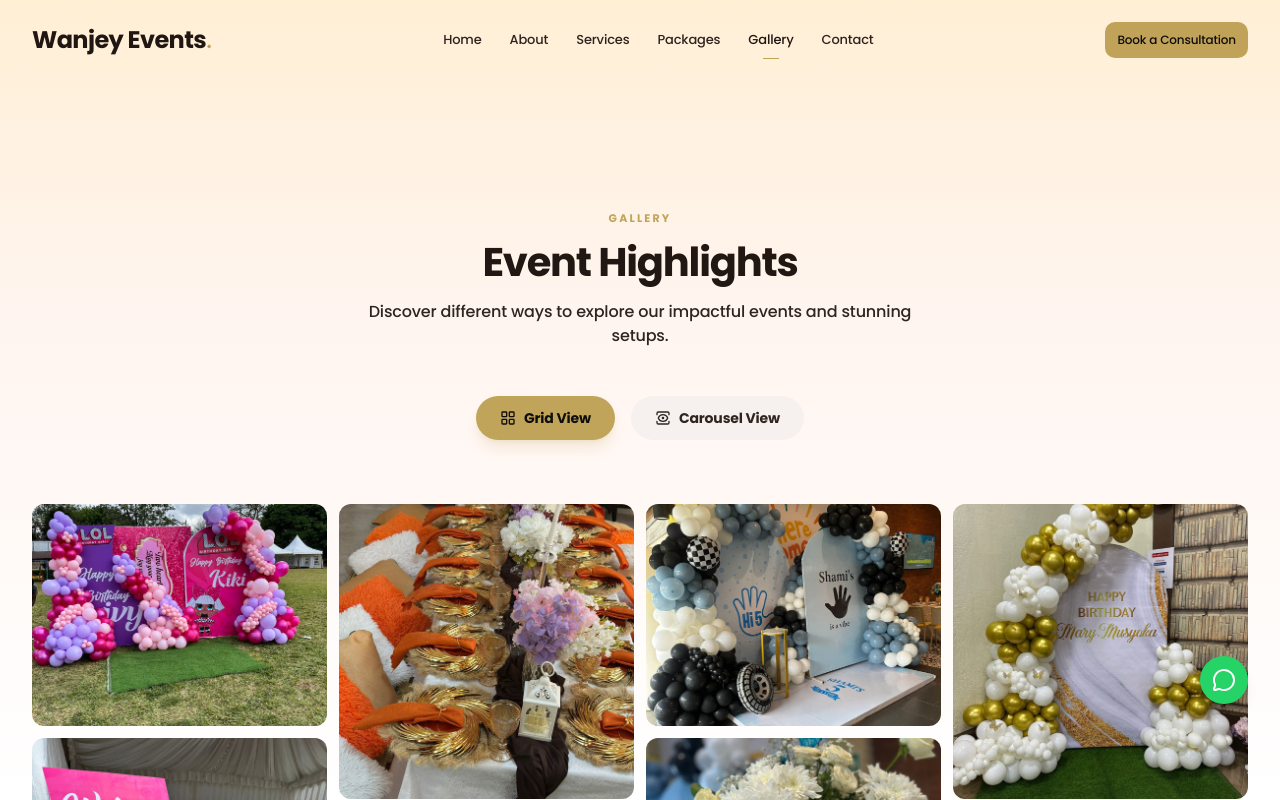
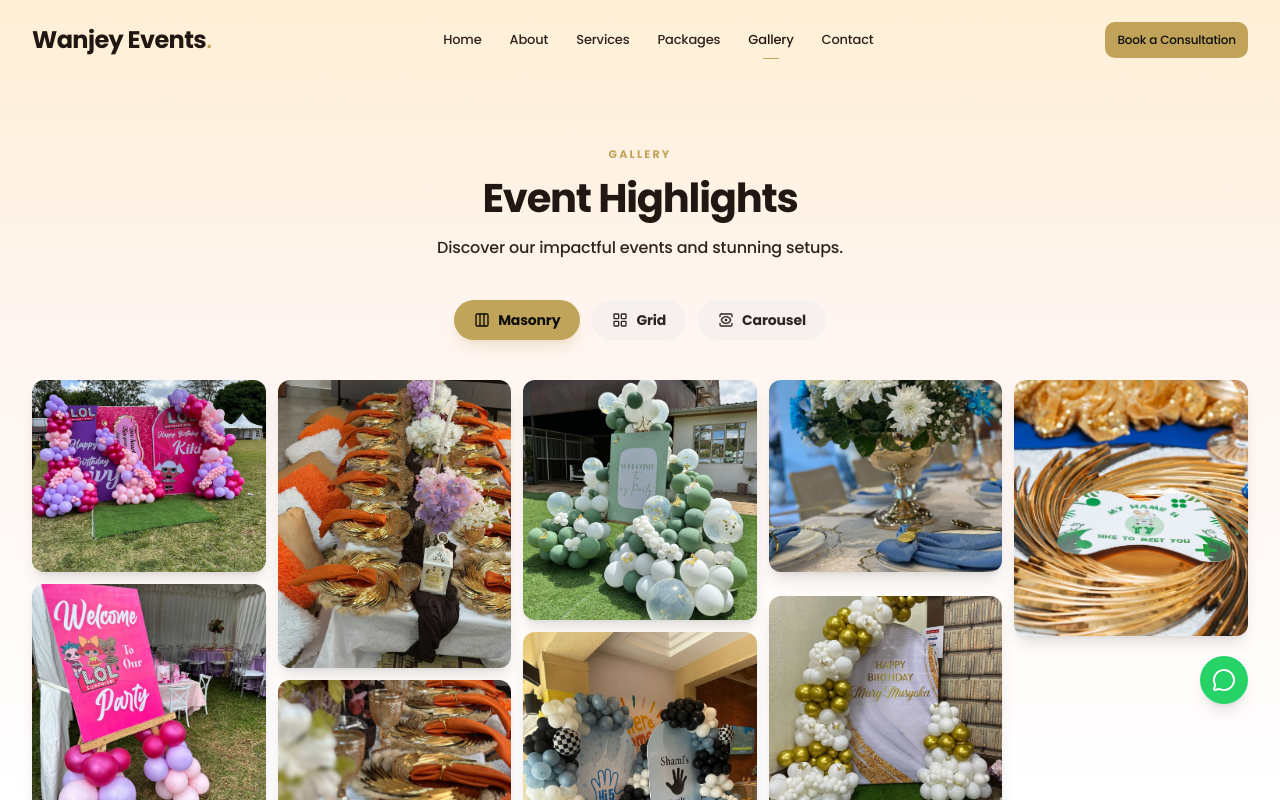
Before and after one commit to malnusagency-lgtm/wanjey-events, a Next.js app: page /gallery in a window 1280 px wide. Shown: the top 800 px of the page. Built offline with nearby package versions, Linux system fonts and the light colour scheme.

Commit message:
Final polish: Instagram links, glassmorphism cards, premium masonry gallery, performance optimization, and tightened spacing across all pages

```diff
--- a/next.config.ts
+++ b/next.config.ts
@@ -3,6 +3,9 @@ import type { NextConfig } from "next";
 const nextConfig: NextConfig = {
   images: {
     formats: ["image/avif", "image/webp"],
+    deviceSizes: [640, 750, 828, 1080, 1200, 1920],
+    imageSizes: [16, 32, 48, 64, 96, 128, 256],
+    minimumCacheTTL: 31536000,
   },
 };
 
--- a/src/app/contact/ContactClient.tsx
+++ b/src/app/contact/ContactClient.tsx
@@ -61,14 +61,14 @@ export default function ContactClient() {
   ) => setForm((prev) => ({ ...prev, [field]: e.target.value }));
 
   return (
-    <section className="py-24 md:py-32">
+    <section className="py-12 md:py-16">
       <div className="container">
         <AnimatedSection className="text-center">
           <p className="section-label">Contact</p>
           <h1 className="section-heading">Let&apos;s Plan Your Next Event</h1>
         </AnimatedSection>
 
-        <div className="mt-16 grid gap-12 lg:grid-cols-3 lg:gap-16">
+        <div className="mt-10 grid gap-12 lg:grid-cols-3 lg:gap-16">
           <AnimatedSection className="lg:col-span-2">
             {submitted ? (
               <div className="premium-card flex flex-col items-center p-16 text-center">
--- a/src/app/gallery/GalleryClient.tsx
+++ b/src/app/gallery/GalleryClient.tsx
@@ -2,7 +2,7 @@
 import { useState, useEffect, useCallback, useRef } from "react";
 import Image from "next/image";
 import { motion, AnimatePresence } from "framer-motion";
-import { ChevronLeft, ChevronRight, X, LayoutGrid, View as CarouselIcon } from "lucide-react";
+import { ChevronLeft, ChevronRight, X, LayoutGrid, View as CarouselIcon, Columns3 } from "lucide-react";
 import { Button } from "@/components/ui/button";
 import AnimatedSection from "@/components/AnimatedSection";
 
@@ -79,15 +79,17 @@ const images = [
   { src: "/assets/gallery/event-70.jpg", alt: "Party event highlight" },
 ];
 
-const aspectRatios = ["aspect-[4/3]", "aspect-[3/4]", "aspect-[4/3]", "aspect-square", "aspect-[3/4]", "aspect-[4/3]"];
+// Masonry height patterns for visual variety
+const masonryHeights = ["h-48", "h-64", "h-56", "h-72", "h-52", "h-60", "h-80", "h-48", "h-68", "h-56"];
 const ITEMS_PER_PAGE = 12;
 
 export default function GalleryClient() {
-  const [viewMode, setViewMode] = useState<'grid' | 'carousel'>('grid');
+  const [viewMode, setViewMode] = useState<'grid' | 'masonry' | 'carousel'>('masonry');
   const [selectedIndex, setSelectedIndex] = useState<number | null>(null);
   const [direction, setDirection] = useState(0);
   const [visibleCount, setVisibleCount] = useState(ITEMS_PER_PAGE);
   const [showSwipeHint, setShowSwipeHint] = useState(true);
+  const [touchStart, setTouchStart] = useState<number | null>(null);
 
   // Carousel specific state
   const [carouselIndex, setCarouselIndex] = useState(0);
@@ -114,6 +116,20 @@ export default function GalleryClient() {
     setSelectedIndex((prev) => (prev! - 1 + images.length) % images.length);
   }, [selectedIndex]);
 
+  // Touch swipe support for lightbox
+  const handleTouchStart = (e: React.TouchEvent) => {
+    setTouchStart(e.touches[0].clientX);
+  };
+  const handleTouchEnd = (e: React.TouchEvent) => {
+    if (touchStart === null) return;
+    const diff = touchStart - e.changedTouches[0].clientX;
+    if (Math.abs(diff) > 50) {
+      if (diff > 0) goNext();
+      else goPrev();
+    }
+    setTouchStart(null);
+  };
+
   // Keyboard nav + body lock
   useEffect(() => {
     if (selectedIndex === null) return;
@@ -136,87 +152,82 @@ export default function GalleryClient() {
     return () => clearTimeout(t);
   }, [selectedIndex]);
 
-  const slideVariants = {
-    enter: (dir: number) => ({ x: dir > 0 ? 80 : -80, opacity: 0, scale: 0.95 }),
-    center: { x: 0, opacity: 1, scale: 1 },
-    exit: (dir: number) => ({ x: dir > 0 ? -80 : 80, opacity: 0, scale: 0.95 }),
-  };
-
   const carouselNext = () => setCarouselIndex((prev) => (prev + 1) % images.length);
   const carouselPrev = () => setCarouselIndex((prev) => (prev - 1 + images.length) % images.length);
 
+  const viewOptions = [
+    { key: 'masonry' as const, icon: Columns3, label: 'Masonry' },
+    { key: 'grid' as const, icon: LayoutGrid, label: 'Grid' },
+    { key: 'carousel' as const, icon: CarouselIcon, label: 'Carousel' },
+  ];
+
   return (
     <>
-      <section className="py-24 md:py-32">
+      <section className="py-12 md:py-16">
         <div className="container">
           <AnimatedSection className="text-center">
             <p className="section-label">Gallery</p>
             <h1 className="section-heading">Event Highlights</h1>
             <p className="section-subtext">
-              Discover different ways to explore our impactful events and stunning setups.
+              Discover our impactful events and stunning setups.
             </p>
           </AnimatedSection>
 
           {/* View Toggle */}
-          <div className="mt-12 flex justify-center gap-4">
+          <div className="mt-10 flex justify-center gap-3">
+            {viewOptions.map(({ key, icon: Icon, label }) => (
               <button
-              onClick={() => setViewMode('grid')}
-              className={`flex items-center gap-2 rounded-full px-6 py-3 text-sm font-bold transition-all duration-300 ${
-                viewMode === 'grid'
+                key={key}
+                onClick={() => setViewMode(key)}
+                className={`flex items-center gap-2 rounded-full px-5 py-2.5 text-sm font-bold transition-all duration-300 ${
+                  viewMode === key
                   ? "bg-accent text-accent-foreground shadow-lg shadow-accent/20"
                   : "bg-secondary text-muted-foreground hover:bg-secondary/80"
                 }`}
               >
-              <LayoutGrid className="h-4 w-4" />
-              Grid View
+                <Icon className="h-4 w-4" />
+                {label}
               </button>
-            <button
-              onClick={() => setViewMode('carousel')}
-              className={`flex items-center gap-2 rounded-full px-6 py-3 text-sm font-bold transition-all duration-300 ${
-                viewMode === 'carousel'
-                ? "bg-accent text-accent-foreground shadow-lg shadow-accent/20"
-                : "bg-secondary text-muted-foreground hover:bg-secondary/80"
-              }`}
-            >
-              <CarouselIcon className="h-4 w-4" />
-              Carousel View
-            </button>
+            ))}
           </div>
 
-          <div className="mt-16">
+          <div className="mt-10">
             <AnimatePresence mode="wait">
-              {viewMode === 'grid' ? (
+              {/* === MASONRY VIEW === */}
+              {viewMode === 'masonry' && (
                 <motion.div
-                  key="grid"
+                  key="masonry"
                   initial={{ opacity: 0, y: 20 }}
                   animate={{ opacity: 1, y: 0 }}
                   exit={{ opacity: 0, y: -20 }}
                   transition={{ duration: 0.5 }}
                 >
-                  <div className="columns-2 gap-2 sm:gap-3 lg:columns-3 xl:columns-4">
+                  <div className="columns-2 gap-3 sm:columns-3 lg:columns-4 xl:columns-5">
                     {visible.map((img, i) => (
                       <motion.div
                         key={img.src}
-                        layout
-                        initial={{ opacity: 0, scale: 0.95 }}
-                        animate={{ opacity: 1, scale: 1 }}
-                        transition={{ duration: 0.35, delay: i * 0.02 }}
-                        className="mb-2 sm:mb-3 break-inside-avoid"
+                        initial={{ opacity: 0, y: 20 }}
+                        animate={{ opacity: 1, y: 0 }}
+                        transition={{ duration: 0.4, delay: i * 0.02 }}
+                        className="mb-3 break-inside-avoid"
                       >
                         <div
-                          className="group cursor-pointer overflow-hidden rounded-lg sm:rounded-xl"
+                          className="group relative cursor-pointer overflow-hidden rounded-xl shadow-lg hover:shadow-2xl transition-all duration-500"
                           onClick={() => openLightbox(i)}
                         >
-                          <div className={`relative ${aspectRatios[i % aspectRatios.length]}`}>
+                          <div className={`relative ${masonryHeights[i % masonryHeights.length]} sm:${masonryHeights[(i + 3) % masonryHeights.length]}`}>
                             <Image
                               src={img.src}
                               alt={img.alt}
                               fill
-                              sizes="(max-width: 640px) 50vw, (max-width: 1024px) 33vw, 25vw"
-                              className="object-cover transition-transform duration-700 ease-out group-hover:scale-[1.03]"
+                              sizes="(max-width: 640px) 50vw, (max-width: 1024px) 33vw, 20vw"
+                              className="object-cover transition-transform duration-700 ease-out group-hover:scale-105"
                               loading="lazy"
                             />
-                            <div className="absolute inset-0 bg-primary/0 transition-all duration-500 group-hover:bg-primary/20" />
+                            {/* Hover overlay with title */}
+                            <div className="absolute inset-0 bg-gradient-to-t from-black/60 via-transparent to-transparent opacity-0 group-hover:opacity-100 transition-opacity duration-500 flex items-end p-4">
+                              <p className="text-white text-xs font-medium truncate">{img.alt}</p>
+                            </div>
                           </div>
                         </div>
                       </motion.div>
@@ -224,7 +235,7 @@ export default function GalleryClient() {
                   </div>
 
                   {hasMore && (
-                    <AnimatedSection className="mt-12 text-center">
+                    <AnimatedSection className="mt-10 text-center">
                       <Button
                         variant="outline"
                         size="lg"
@@ -236,7 +247,64 @@ export default function GalleryClient() {
                     </AnimatedSection>
                   )}
                 </motion.div>
-              ) : (
+              )}
+
+              {/* === GRID VIEW === */}
+              {viewMode === 'grid' && (
+                <motion.div
+                  key="grid"
+                  initial={{ opacity: 0, y: 20 }}
+                  animate={{ opacity: 1, y: 0 }}
+                  exit={{ opacity: 0, y: -20 }}
+                  transition={{ duration: 0.5 }}
+                >
+                  <div className="grid grid-cols-2 gap-3 sm:grid-cols-3 lg:grid-cols-4 xl:grid-cols-5">
+                    {visible.map((img, i) => (
+                      <motion.div
+                        key={img.src}
+                        initial={{ opacity: 0, scale: 0.95 }}
+                        animate={{ opacity: 1, scale: 1 }}
+                        transition={{ duration: 0.35, delay: i * 0.02 }}
+                      >
+                        <div
+                          className="group cursor-pointer overflow-hidden rounded-xl shadow-lg hover:shadow-2xl transition-all duration-500"
+                          onClick={() => openLightbox(i)}
+                        >
+                          <div className="relative aspect-square">
+                            <Image
+                              src={img.src}
+                              alt={img.alt}
+                              fill
+                              sizes="(max-width: 640px) 50vw, (max-width: 1024px) 33vw, 20vw"
+                              className="object-cover transition-transform duration-700 ease-out group-hover:scale-105"
+                              loading="lazy"
+                            />
+                            <div className="absolute inset-0 bg-gradient-to-t from-black/60 via-transparent to-transparent opacity-0 group-hover:opacity-100 transition-opacity duration-500 flex items-end p-3">
+                              <p className="text-white text-xs font-medium truncate">{img.alt}</p>
+                            </div>
+                          </div>
+                        </div>
+                      </motion.div>
+                    ))}
+                  </div>
+
+                  {hasMore && (
+                    <AnimatedSection className="mt-10 text-center">
+                      <Button
+                        variant="outline"
+                        size="lg"
+                        onClick={() => setVisibleCount((prev) => prev + ITEMS_PER_PAGE)}
+                        className="font-sans px-10"
+                      >
+                        View More ({images.length - visibleCount} remaining)
+                      </Button>
+                    </AnimatedSection>
+                  )}
+                </motion.div>
+              )}
+
+              {/* === CAROUSEL VIEW === */}
+              {viewMode === 'carousel' && (
                 <motion.div
                   key="carousel"
                   initial={{ opacity: 0, y: 20 }}
@@ -245,7 +313,7 @@ export default function GalleryClient() {
                   transition={{ duration: 0.5 }}
                   className="relative mx-auto max-w-5xl"
                 >
-                  <div className="relative aspect-[16/9] overflow-hidden rounded-2xl bg-black/5">
+                  <div className="relative aspect-[16/9] overflow-hidden rounded-2xl bg-black/5 shadow-2xl">
                     <AnimatePresence mode="wait">
                       <motion.div
                         key={carouselIndex}
@@ -266,32 +334,42 @@ export default function GalleryClient() {
                       </motion.div>
                     </AnimatePresence>
 
+                    {/* Counter badge */}
+                    <div className="absolute top-4 right-4 z-10 rounded-full bg-black/40 backdrop-blur-md px-3 py-1 text-xs font-bold text-white">
+                      {carouselIndex + 1} / {images.length}
+                    </div>
+
+                    {/* Caption */}
+                    <div className="absolute bottom-4 left-4 z-10">
+                      <p className="text-white text-sm font-medium drop-shadow-lg">{images[carouselIndex].alt}</p>
+                    </div>
+
                     {/* Navigation */}
                     <button
                       onClick={carouselPrev}
-                      className="absolute left-4 top-1/2 -translate-y-1/2 flex h-12 w-12 items-center justify-center rounded-full bg-white/10 text-white backdrop-blur-md transition-all hover:bg-white/20"
+                      className="absolute left-4 top-1/2 -translate-y-1/2 flex h-12 w-12 items-center justify-center rounded-full bg-white/10 text-white backdrop-blur-md transition-all hover:bg-white/20 z-10"
                     >
                       <ChevronLeft className="h-6 w-6" />
                     </button>
                     <button
                       onClick={carouselNext}
-                      className="absolute right-4 top-1/2 -translate-y-1/2 flex h-12 w-12 items-center justify-center rounded-full bg-white/10 text-white backdrop-blur-md transition-all hover:bg-white/20"
+                      className="absolute right-4 top-1/2 -translate-y-1/2 flex h-12 w-12 items-center justify-center rounded-full bg-white/10 text-white backdrop-blur-md transition-all hover:bg-white/20 z-10"
                     >
                       <ChevronRight className="h-6 w-6" />
                     </button>
                   </div>
 
                   {/* Thumbnails below carousel */}
-                  <div className="mt-6 flex gap-3 overflow-x-auto pb-4 scrollbar-hide">
+                  <div className="mt-4 flex gap-2 overflow-x-auto pb-4 scrollbar-hide">
                     {images.map((img, idx) => (
                       <button
                         key={idx}
                         onClick={() => setCarouselIndex(idx)}
-                        className={`relative h-20 w-32 shrink-0 overflow-hidden rounded-lg border-2 transition-all duration-300 ${
-                          carouselIndex === idx ? 'border-accent scale-105' : 'border-transparent opacity-50 hover:opacity-100'
+                        className={`relative h-16 w-24 shrink-0 overflow-hidden rounded-lg border-2 transition-all duration-300 ${
+                          carouselIndex === idx ? 'border-accent scale-105 shadow-lg' : 'border-transparent opacity-50 hover:opacity-100'
                         }`}
                       >
-                        <Image src={img.src} alt="thumb" fill className="object-cover" />
+                        <Image src={img.src} alt="thumb" fill className="object-cover" loading="lazy" />
                       </button>
                     ))}
                   </div>
@@ -302,22 +380,46 @@ export default function GalleryClient() {
         </div>
       </section>
 
-      {/* Lightbox remains for grid view */}
+      {/* Premium Lightbox */}
       <AnimatePresence>
         {selectedIndex !== null && (
           <motion.div
             initial={{ opacity: 0 }}
             animate={{ opacity: 1 }}
             exit={{ opacity: 0 }}
-            className="fixed inset-0 z-[100] flex items-center justify-center bg-primary/90 backdrop-blur-md"
+            className="fixed inset-0 z-[100] flex items-center justify-center bg-black/90 backdrop-blur-md"
             onClick={closeLightbox}
+            onTouchStart={handleTouchStart}
+            onTouchEnd={handleTouchEnd}
           >
-            <button onClick={closeLightbox} className="absolute right-4 top-12 sm:top-4 z-10 p-3 text-white"><X className="h-6 w-6" /></button>
+            {/* Close button */}
+            <button onClick={closeLightbox} className="absolute right-4 top-12 sm:top-4 z-10 p-3 text-white/80 hover:text-white transition-colors">
+              <X className="h-7 w-7" />
+            </button>
 
-            <button onClick={(e) => { e.stopPropagation(); goPrev(); }} className="absolute left-6 top-1/2 -translate-y-1/2 p-3 text-white hidden md:block"><ChevronLeft className="h-8 w-8" /></button>
-            <button onClick={(e) => { e.stopPropagation(); goNext(); }} className="absolute right-6 top-1/2 -translate-y-1/2 p-3 text-white hidden md:block"><ChevronRight className="h-8 w-8" /></button>
+            {/* Image counter */}
+            <div className="absolute top-4 left-1/2 -translate-x-1/2 z-10 rounded-full bg-white/10 backdrop-blur-md px-4 py-1.5 text-sm font-bold text-white">
+              {selectedIndex + 1} / {images.length}
+            </div>
 
-            <motion.div className="relative max-h-[80vh] max-w-[90vw]" onClick={(e) => e.stopPropagation()}>
+            {/* Navigation buttons */}
+            <button onClick={(e) => { e.stopPropagation(); goPrev(); }} className="absolute left-4 top-1/2 -translate-y-1/2 p-3 text-white/70 hover:text-white transition-colors hidden md:flex h-14 w-14 items-center justify-center rounded-full bg-white/5 hover:bg-white/10 backdrop-blur-sm">
+              <ChevronLeft className="h-8 w-8" />
+            </button>
+            <button onClick={(e) => { e.stopPropagation(); goNext(); }} className="absolute right-4 top-1/2 -translate-y-1/2 p-3 text-white/70 hover:text-white transition-colors hidden md:flex h-14 w-14 items-center justify-center rounded-full bg-white/5 hover:bg-white/10 backdrop-blur-sm">
+              <ChevronRight className="h-8 w-8" />
+            </button>
+
+            {/* Main image */}
+            <motion.div
+              key={selectedIndex}
+              initial={{ opacity: 0, scale: 0.9 }}
+              animate={{ opacity: 1, scale: 1 }}
+              exit={{ opacity: 0, scale: 0.9 }}
+              transition={{ duration: 0.3 }}
+              className="relative max-h-[80vh] max-w-[90vw]"
+              onClick={(e) => e.stopPropagation()}
+            >
               <Image
                 src={images[selectedIndex].src}
                 alt={images[selectedIndex].alt}
@@ -326,7 +428,25 @@ export default function GalleryClient() {
                 className="max-h-[80vh] rounded-xl object-contain"
                 priority
               />
+              {/* Caption */}
+              <p className="absolute bottom-4 left-0 right-0 text-center text-sm text-white/80 font-medium drop-shadow-lg">
+                {images[selectedIndex].alt}
+              </p>
             </motion.div>
+
+            {/* Swipe hint on mobile */}
+            <AnimatePresence>
+              {showSwipeHint && (
+                <motion.div
+                  initial={{ opacity: 0, y: 10 }}
+                  animate={{ opacity: 1, y: 0 }}
+                  exit={{ opacity: 0 }}
+                  className="absolute bottom-8 left-1/2 -translate-x-1/2 rounded-full bg-white/10 backdrop-blur-md px-4 py-2 text-xs text-white md:hidden"
+                >
+                  ← Swipe to navigate →
+                </motion.div>
+              )}
+            </AnimatePresence>
           </motion.div>
         )}
       </AnimatePresence>
--- a/src/app/packages/page.tsx
+++ b/src/app/packages/page.tsx
@@ -43,7 +43,7 @@ const packages = [
 export default function PackagesPage() {
   return (
     <PageTransition>
-      <section className="py-24 md:py-32">
+      <section className="py-12 md:py-16">
         <div className="container">
           <AnimatedSection className="text-center">
             <p className="section-label">Packages</p>
--- a/src/app/page.tsx
+++ b/src/app/page.tsx
@@ -113,7 +113,7 @@ export default function HomePage() {
       </section>
 
       {/* What We Do */}
-      <section className="relative py-24 overflow-hidden md:py-32">
+      <section className="relative py-16 overflow-hidden md:py-20">
         <AmbientGlow />
         <div className="container relative z-10">
           <AnimatedSection className="text-center">
@@ -135,7 +135,7 @@ export default function HomePage() {
       <UpcomingEventSection />
 
       {/* Why Choose Us */}
-      <section className="py-24 md:py-32">
+      <section className="py-16 md:py-20">
         <div className="container">
           <div className="grid items-center gap-16 lg:grid-cols-2 lg:gap-24">
             <div>
@@ -166,7 +166,7 @@ export default function HomePage() {
       </section>
 
       {/* CTA */}
-      <section className="relative py-24 md:py-32 overflow-hidden w-full">
+      <section className="relative py-16 md:py-20 overflow-hidden w-full">
         {/* Background Image for CTA - Fixed position stabilized */}
         <div
           className="absolute inset-0 z-0 bg-cover bg-center bg-no-repeat bg-fixed opacity-100 w-full"
```
Also changed, not shown: src/app/about/page.tsx (+9 -9 lines), src/app/globals.css (+13 -0 lines). Lines whose indentation alone changed are shown as unchanged.
